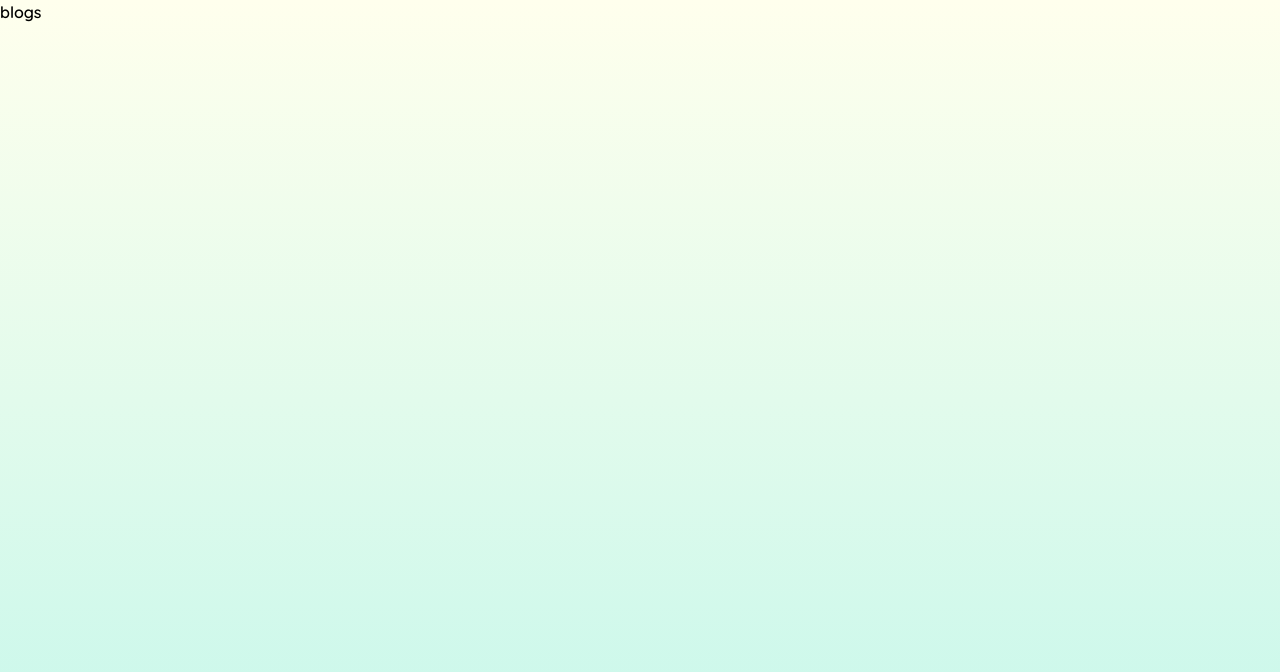
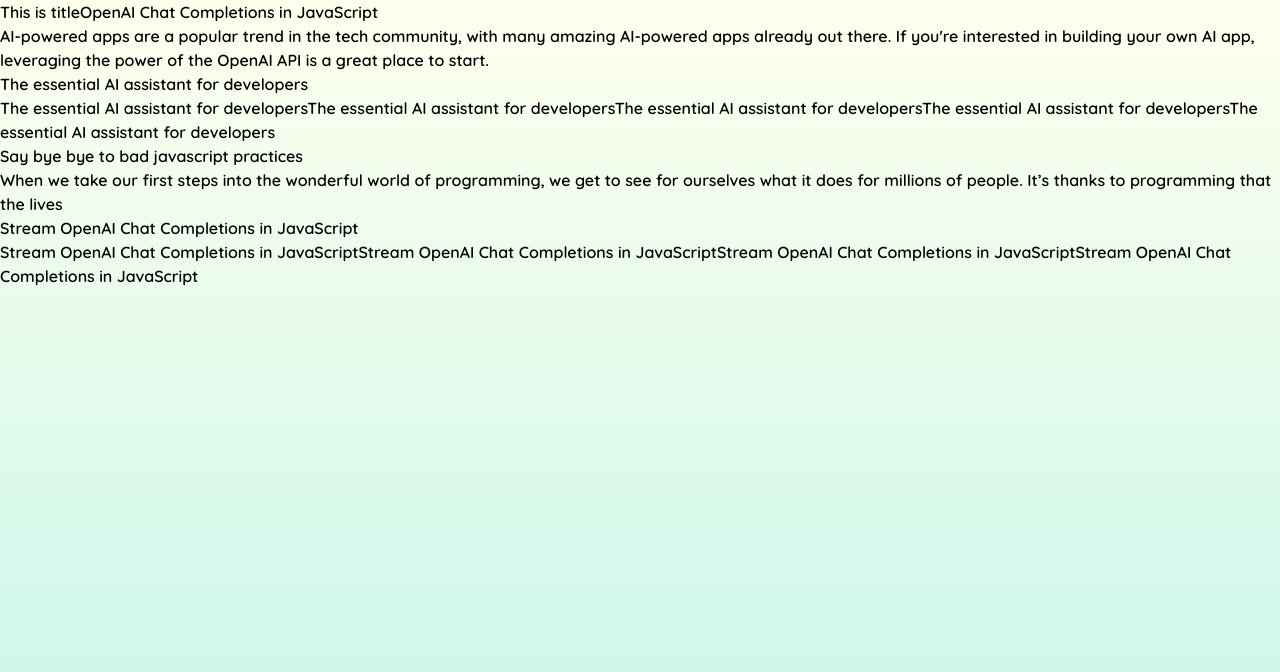
Before and after one commit to codergalib20/docs-portfolio, a Next.js app: page /blogs in a window 1280 px wide. Shown: the top 672 px of the page. Built offline with nearby package versions, Linux system fonts and the light colour scheme.

Commit message:
commited posts

```diff
--- /dev/null
+++ b/src/@core/components/blogCard.tsx
@@ -0,0 +1,17 @@
+import { FC } from "react";
+
+interface Props {
+    title: string;
+    desc: string;
+};
+
+const BlogCard: FC<Props> = ({ title, desc }) => {
+    return (
+        <div>
+            <h2>{title}</h2>
+            <p>{desc}</p>
+        </div>
+    )
+};
+
+export default BlogCard
--- a/src/pages/blogs.tsx
+++ b/src/pages/blogs.tsx
@@ -1,3 +1,4 @@
+import BlogCard from "@/@core/components/blogCard";
 import { NextPage } from "next";
 import { useEffect, useState } from "react";
 
@@ -8,14 +9,18 @@
 
     const fetchPosts = async () => {
         const data = await fetch('/api/posts').then(data => data.json());
-        console.log(data)
+        setPosts(data.posts);
     }
     useEffect(() => {
         fetchPosts();
     }, [])
     return (
         <div>
-            blogs
+            {
+                posts?.map((post, index) => (
+                    <BlogCard key={index} title={post.title} desc={post.meta} />
+                ))
+            }
         </div>
     )
 };
```
